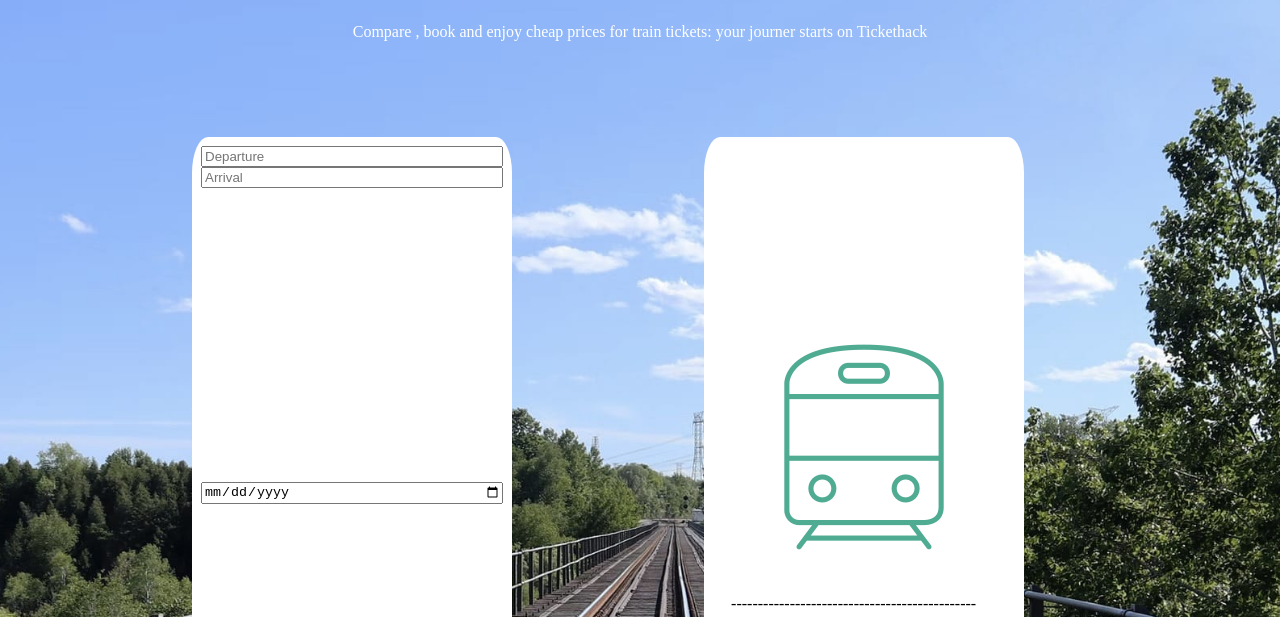
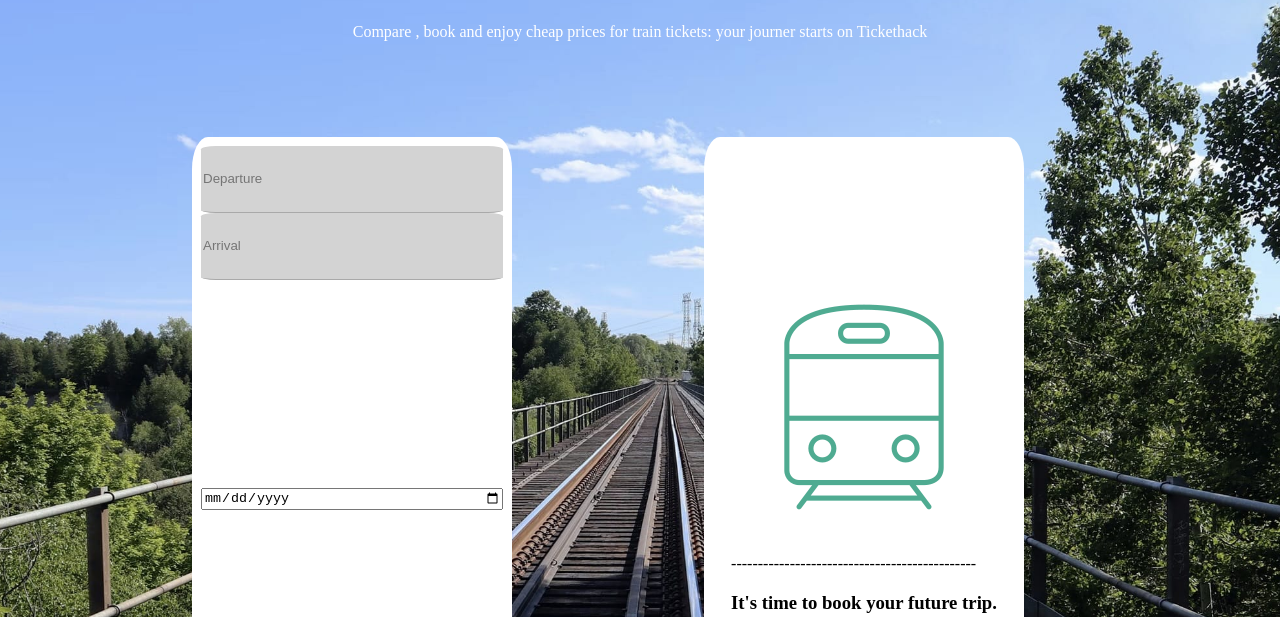
Before and after one commit to Alonajae/tickethack-frontend, a plain HTML site: page index.html in a window 1280 px wide. Shown: the part 183-800 px from the top of the page. Drawn offline with Linux system fonts and the light colour scheme.

Commit message:
mise en place home

```diff
--- a/style.css
+++ b/style.css
@@ -1,4 +1,4 @@
-body{
+body {
     margin: 0vh;
     padding: 0vh;
 }
@@ -6,7 +6,7 @@ body{
 #container-home {
     display: grid;
     grid-template-columns: repeat(20, 1fr);
-    grid-template-rows: repeat(20, 1fr);
+    grid-template-rows: repeat(16, 1fr);
     background-image: url('./images/background.jpg');
     background-position: center center;
     background-size: cover;
@@ -47,7 +47,7 @@ body{
     flex-direction: column;
     justify-content: space-between;
     grid-row-start: 5;
-    grid-row-end: 14;
+    grid-row-end: 13;
     grid-column-start: 4;
     grid-column-end: 9;
     border-radius: 5%;
@@ -57,15 +57,17 @@ body{
 #results {
     background-color: white;
     grid-row-start: 5;
-    grid-row-end: 14;
+    grid-row-end: 13;
     grid-column-start: 12;
     grid-column-end: 17;
     border-radius: 5%;
 }
+
 #trajet {
     display: flex;
     flex-direction: column;
 }
+
 #results {
     display: flex;
     flex-direction: column;
@@ -74,7 +76,8 @@ body{
 }
 
 #search-btn {
-    background-color: #4CAF50; /* Green */
+    background-color: #4CAF50;
+    /* Green */
     border: none;
     color: white;
     padding: 15px 32px;
@@ -84,3 +87,12 @@ body{
     font-size: 16px;
     border-radius: 3%;
 }
+
+input[type=text] {
+    border: none;
+    background-color: lightgrey;
+    color: dimgray;
+    border-radius: 5%;
+    border-bottom: 1px solid darkgrey;
+    height: 8vh;
+}
```
Lines whose indentation alone changed are shown as unchanged.
